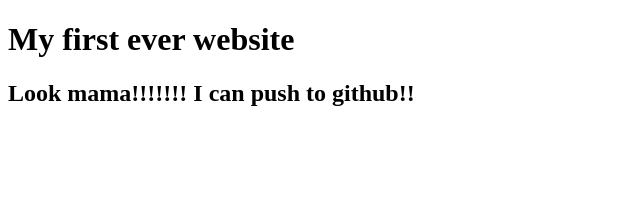
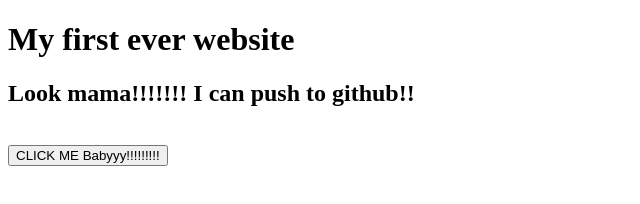
Before and after one commit to moonstruck2003/my-first-website, a plain HTML site: page index.html in a window 1280 px wide. Shown: the whole page, without its empty margins (0-640 px from the left). Drawn offline with Linux system fonts and the light colour scheme.

Commit message:
myworkdisdone

```diff
--- a/index.html
+++ b/index.html
@@ -8,5 +8,7 @@
 <body>
   <h1>My first ever website</h1>
   <h2>Look mama!!!!!!! I can push to github!!</h2>
+  <br>
+  <button>CLICK ME Babyyy!!!!!!!!!</button>
 </body>
 </html>
```
